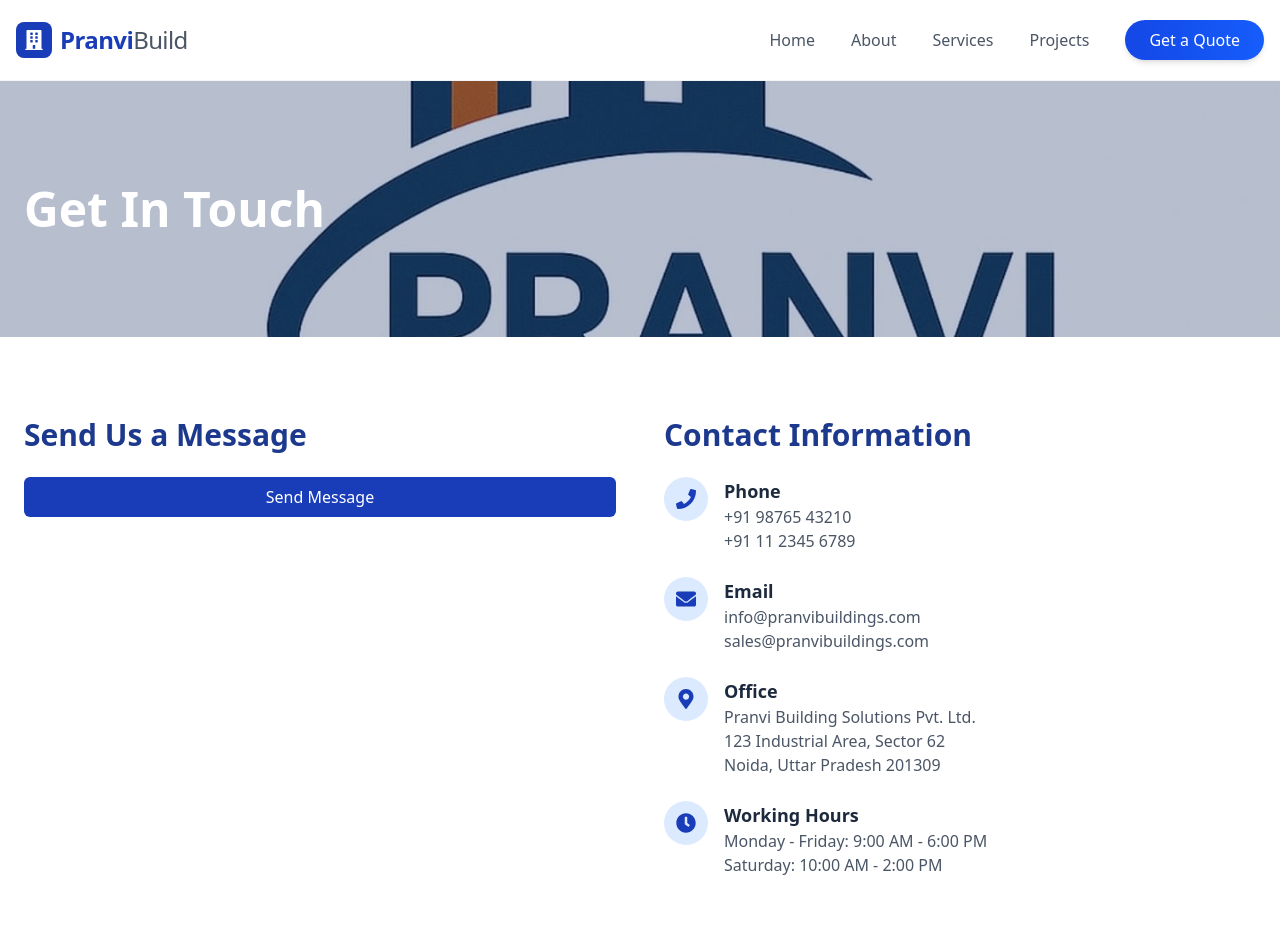
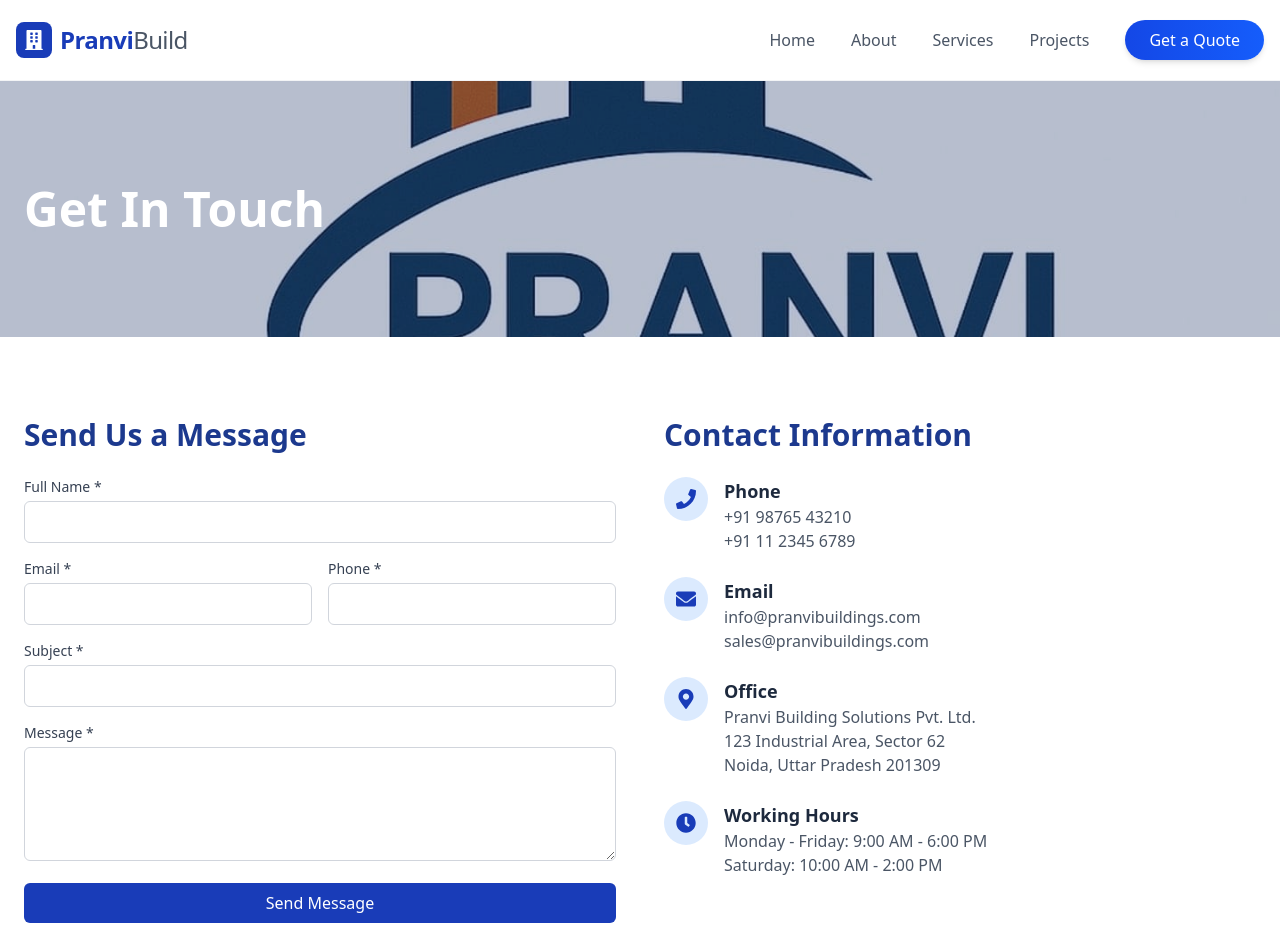
Before and after one commit to cygnus07/pranvi-pre-fab, a Next.js app: page /contact in a window 1280 px wide. Shown: the top 952 px of the page. Built offline with nearby package versions, Linux system fonts and the light colour scheme.

Commit message:
removed nodemailer and recaptcha

```diff
--- a/app/api/contact/route.ts
+++ b/app/api/contact/route.ts
@@ -1,55 +1,23 @@
 // app/api/contact/route.ts
 import { NextResponse } from 'next/server';
-import nodemailer from 'nodemailer';
 
 export async function POST(request: Request) {
   try {
     const formData = await request.json();
-
-    // Create transporter
-    const transporter = nodemailer.createTransport({
-      service: 'gmail', // or your email service
-      auth: {
-        user: process.env.EMAIL_USER,
-        pass: process.env.EMAIL_PASSWORD,
-      },
-    });
-
-    // Email options
-    const mailOptions = {
-      from: process.env.EMAIL_USER,
-      to: process.env.CONTACT_EMAIL || process.env.EMAIL_USER,
-      subject: `New Contact Form Submission: ${formData.subject}`,
-      text: `
-        Name: ${formData.name}
-        Email: ${formData.email}
-        Phone: ${formData.phone}
-
-        Message:
-        ${formData.message}
-      `,
-      html: `
-        <h2>New Contact Form Submission</h2>
-        <p><strong>Name:</strong> ${formData.name}</p>
-        <p><strong>Email:</strong> ${formData.email}</p>
-        <p><strong>Phone:</strong> ${formData.phone}</p>
-        <p><strong>Subject:</strong> ${formData.subject}</p>
-        <h3>Message:</h3>
-        <p>${formData.message}</p>
-      `,
-    };
-
-    // Send email
-    await transporter.sendMail(mailOptions);
+    console.log('Form submission received:', formData);
 
     return NextResponse.json(
-      { success: true, message: 'Email sent successfully' },
+      {
+        success: true,
+        message: 'Form submitted successfully (demo mode)',
+        data: formData
+      },
       { status: 200 }
     );
   } catch (error) {
-    console.error('Error sending email:', error);
+    console.error('Error processing form:', error);
     return NextResponse.json(
-      { error: 'Failed to send email' },
+      { error: 'Form processing error' },
       { status: 500 }
     );
   }
--- a/components/ContactForm.tsx
+++ b/components/ContactForm.tsx
@@ -74,6 +74,7 @@ const ContactForm = () => {
         throw new Error(`HTTP error! status: ${response.status}`);
       }
 
+      // For demo purposes, we'll show success even though we're not actually sending emails
       setIsSuccess(true);
       setFormData({
         name: '',
@@ -82,9 +83,12 @@ const ContactForm = () => {
         subject: '',
         message: ''
       });
+
+      // Log the submission to console for debugging
+      console.log('Form submitted:', formData);
     } catch (error) {
       console.error('Submission error:', error);
-      alert('There was an error submitting your form. Please try again later.');
+      alert('Form submitted successfully (demo mode). We\'ve logged your message and will contact you soon.');
     } finally {
       setIsSubmitting(false);
     }
@@ -106,7 +110,7 @@ const ContactForm = () => {
         <FiCheckCircle className="text-green-500 text-5xl mx-auto mb-4" />
         <h3 className="text-xl font-semibold text-green-800 mb-2">Thank You!</h3>
         <p className="text-green-600">
-          Your message has been sent successfully. We'll contact you shortly.
+          Your message has been received. We'll contact you shortly.
         </p>
         <button
           onClick={() => setIsSuccess(false)}
@@ -120,8 +124,87 @@ const ContactForm = () => {
 
   return (
     <form onSubmit={handleSubmit} className="space-y-4">
-      {/* Keep all your existing form fields */}
-      {/* ... */}
+      <div>
+        <label htmlFor="name" className="block text-sm font-medium text-gray-700 mb-1">
+          Full Name *
+        </label>
+        <input
+          type="text"
+          id="name"
+          name="name"
+          value={formData.name}
+          onChange={handleChange}
+          className={`w-full px-4 py-2 border rounded-md focus:ring-blue-500 focus:border-blue-500 ${errors.name ? 'border-red-500' : 'border-gray-300'}`}
+          disabled={isSubmitting}
+        />
+        {errors.name && <p className="mt-1 text-sm text-red-600">{errors.name}</p>}
+      </div>
+
+      <div className="grid grid-cols-1 md:grid-cols-2 gap-4">
+        <div>
+          <label htmlFor="email" className="block text-sm font-medium text-gray-700 mb-1">
+            Email *
+          </label>
+          <input
+            type="email"
+            id="email"
+            name="email"
+            value={formData.email}
+            onChange={handleChange}
+            className={`w-full px-4 py-2 border rounded-md focus:ring-blue-500 focus:border-blue-500 ${errors.email ? 'border-red-500' : 'border-gray-300'}`}
+            disabled={isSubmitting}
+          />
+          {errors.email && <p className="mt-1 text-sm text-red-600">{errors.email}</p>}
+        </div>
+
+        <div>
+          <label htmlFor="phone" className="block text-sm font-medium text-gray-700 mb-1">
+            Phone *
+          </label>
+          <input
+            type="tel"
+            id="phone"
+            name="phone"
+            value={formData.phone}
+            onChange={handleChange}
+            className={`w-full px-4 py-2 border rounded-md focus:ring-blue-500 focus:border-blue-500 ${errors.phone ? 'border-red-500' : 'border-gray-300'}`}
+            disabled={isSubmitting}
+          />
+          {errors.phone && <p className="mt-1 text-sm text-red-600">{errors.phone}</p>}
+        </div>
+      </div>
+
+      <div>
+        <label htmlFor="subject" className="block text-sm font-medium text-gray-700 mb-1">
+          Subject *
+        </label>
+        <input
+          type="text"
+          id="subject"
+          name="subject"
+          value={formData.subject}
+          onChange={handleChange}
+          className={`w-full px-4 py-2 border rounded-md focus:ring-blue-500 focus:border-blue-500 ${errors.subject ? 'border-red-500' : 'border-gray-300'}`}
+          disabled={isSubmitting}
+        />
+        {errors.subject && <p className="mt-1 text-sm text-red-600">{errors.subject}</p>}
+      </div>
+
+      <div>
+        <label htmlFor="message" className="block text-sm font-medium text-gray-700 mb-1">
+          Message *
+        </label>
+        <textarea
+          id="message"
+          name="message"
+          rows={4}
+          value={formData.message}
+          onChange={handleChange}
+          className={`w-full px-4 py-2 border rounded-md focus:ring-blue-500 focus:border-blue-500 ${errors.message ? 'border-red-500' : 'border-gray-300'}`}
+          disabled={isSubmitting}
+        />
+        {errors.message && <p className="mt-1 text-sm text-red-600">{errors.message}</p>}
+      </div>
 
       <div>
         <button
```
